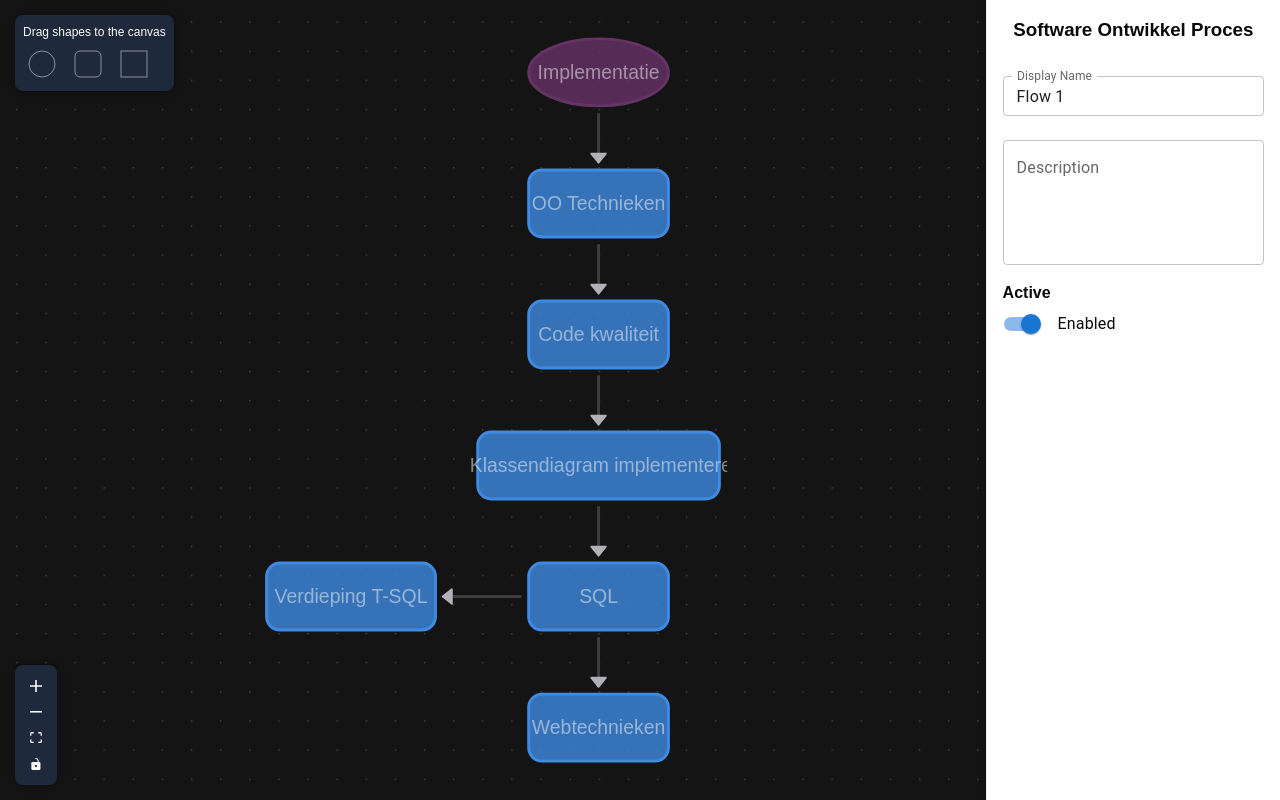
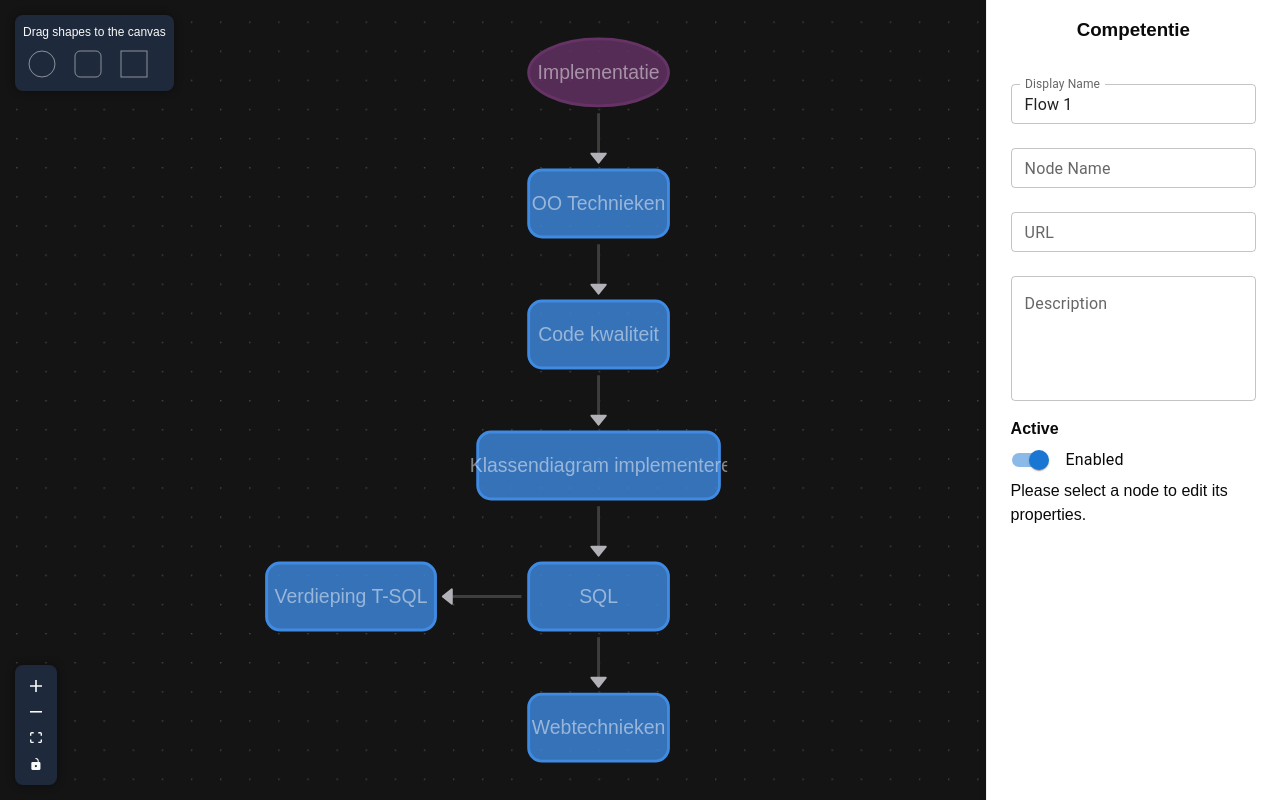
Before and after one commit to Mg-Ozkan/sop, a Next.js app: page /flow/1 in a window 1280 px wide. Built offline with nearby package versions, Linux system fonts and the light colour scheme.

Commit message:
Added the new inputfields and made them changeble.

```diff
--- a/components/portal/flow/FlowDisplay.tsx
+++ b/components/portal/flow/FlowDisplay.tsx
@@ -1,8 +1,21 @@
 "use client";
 
 import React from "react";
+import {
+  ReactFlow,
+  Background,
+  ReactFlowProvider,
+  ConnectionLineType,
+  MarkerType,
+  ConnectionMode,
+  Panel,
+  NodeTypes,
+  DefaultEdgeOptions,
+  Controls,
+  useReactFlow,
+  OnSelectionChangeParams
+} from "@xyflow/react";
 import { DragEvent, DragEventHandler } from "react";
-import { ReactFlow, Background, ReactFlowProvider, ConnectionLineType, MarkerType, ConnectionMode, Panel, NodeTypes, DefaultEdgeOptions, Controls, useReactFlow } from "@xyflow/react";
 import ShapeNodeComponent from "./components/shape-node/page";
 import Sidebar from "./components/sidebar/page";
 import { ShapeNode, ShapeType } from "./components/shape/types/page";
@@ -31,30 +44,55 @@ const proOptions = { account: "paid-pro", hideAttribution: true };
 
 export const FlowDisplay: React.FC<FlowDisplayProps> = ({ definition, onBack }) => {
   const [selectedDefinition, setSelectedDefinition] = React.useState<FlowDefinition | null>(definition);
+  const [selectedNode, setSelectedNode] = React.useState<ShapeNode | null>(null);
   const { screenToFlowPosition, setNodes } = useReactFlow<ShapeNode>();
-  const [selectedNode, setSelectedNode] = React.useState<ShapeNode | null>(null);
 
-  const onNodeClick = React.useCallback((event: React.MouseEvent, node: ShapeNode) => {
-    setSelectedNode(node);
-  }, []);
+  const onSelectionChange = React.useCallback(
+    (params: OnSelectionChangeParams) => {
+      if (params.nodes && params.nodes.length > 0) {
+        setSelectedNode(params.nodes[0] as ShapeNode);
+      } else {
+        setSelectedNode(null);
+      }
+    },
+    [setSelectedNode]
+  );
 
   const onDefinitionUpdate = React.useCallback((newDefinitionData: Partial<FlowDefinition>) => {
     setSelectedDefinition((prev) => prev ? { ...prev, ...newDefinitionData } : null);
-  }, []);
+  }, [setSelectedDefinition]);
 
-  const onNodeUpdate = React.useCallback((nodeId: string, data: any) => {
+  const onNodeUpdate = React.useCallback(
+    (nodeId: string, data: any) => {
       setNodes((nodes) =>
         nodes.map((node) =>
-        node.id === nodeId ? {
+          node.id === nodeId
+            ? {
                 ...node,
                 data: {
                   ...node.data,
-            ...data
+                  ...data,
+                },
               }
-        } : node
+            : node
         )
       );
-  }, [setNodes]);
+
+      // Update selectedNode if it's the one being updated
+      setSelectedNode((prevSelectedNode) =>
+        prevSelectedNode && prevSelectedNode.id === nodeId
+          ? {
+              ...prevSelectedNode,
+              data: {
+                ...prevSelectedNode.data,
+                ...data,
+              },
+            }
+          : prevSelectedNode
+      );
+    },
+    [setNodes, setSelectedNode]
+  );
 
   const onDragOver = (evt: DragEvent<HTMLDivElement>) => {
     evt.preventDefault();
@@ -79,6 +117,9 @@ export const FlowDisplay: React.FC<FlowDisplayProps> = ({ definition, onBack })
         type,
         color: "#3F8AE2",
         name: type,
+        description: "Description",
+        url: "https://www.fontys.nl",
+        isActive: true,
       },
       selected: false,
     };
@@ -113,7 +154,7 @@ export const FlowDisplay: React.FC<FlowDisplayProps> = ({ definition, onBack })
             snapGrid={[10, 10]}
             onDragOver={onDragOver}
             zoomOnDoubleClick={false}
-            onNodeClick={onNodeClick}
+            onSelectionChange={onSelectionChange}
           >
             <Background />
             <Panel position="top-left">
--- a/components/portal/flow/components/shape/types/page.tsx
+++ b/components/portal/flow/components/shape/types/page.tsx
@@ -25,5 +25,7 @@ export type ShapeNode = Node<{
   type: ShapeType;
   color: string;
   name: string;
-  isActive?: boolean;
+  description: string;
+  url: string;
+  isActive: boolean;
 }>;
--- a/components/portal/flow/components/sidebar/builderMenu.tsx
+++ b/components/portal/flow/components/sidebar/builderMenu.tsx
@@ -26,6 +26,30 @@ export default function BuilderMenu({ definition, selectedNode, onDefinitionUpda
     }
   };
 
+const onNodeNameChange = (event: React.ChangeEvent<HTMLInputElement>) => {
+  if (selectedNode && onNodeUpdate) {
+    onNodeUpdate(selectedNode.id, {
+      name: event.target.value,
+    });
+  }
+};
+
+const onNodeURLChange = (event: React.ChangeEvent<HTMLInputElement>) => {
+  if (selectedNode && onNodeUpdate) {
+    onNodeUpdate(selectedNode.id, {
+      url: event.target.value,
+    });
+  }
+};
+
+const onNodeDescriptionChange = (event: React.ChangeEvent<{ value: unknown }>) => {
+  if (selectedNode && onNodeUpdate) {
+    onNodeUpdate(selectedNode.id, {
+      description: event.target.value,
+    });
+  }
+};
+
   const onEnabledToggle = (event: React.ChangeEvent<HTMLInputElement>) => {
     if (definition && onDefinitionUpdate) {
       onDefinitionUpdate({
@@ -37,8 +61,8 @@ export default function BuilderMenu({ definition, selectedNode, onDefinitionUpda
 
   return (
     <div className="buildermenu">
-      <h3>Software Ontwikkel Proces</h3>
-      <Box sx={{ p: 2 }}>
+      <h3>Competentie</h3>
+      <Box sx={{ p: 3 }}>
       <TextField
         fullWidth
         label="Display Name"
@@ -51,10 +75,31 @@ export default function BuilderMenu({ definition, selectedNode, onDefinitionUpda
 
       <TextField
         fullWidth
+        label="Node Name"
+        value={selectedNode?.data.name || ''}
+        onChange={onNodeNameChange}
+        margin="normal"
+        variant="outlined"
+        size="small"
+      />
+
+      <TextField
+        fullWidth
+        label="URL"
+        value={selectedNode?.data.url || ''}
+        onChange={onNodeURLChange}
+        margin="normal"
+        variant="outlined"
+        size="small"
+      />
+
+      <TextField
+        fullWidth
         label="Description"
         multiline
         rows={4}
-        value={selectedNode?.data.name || ''}
+        value={selectedNode?.data.description || ''}
+        onChange={onNodeDescriptionChange}
         margin="normal"
         variant="outlined"
       />
@@ -70,6 +115,10 @@ export default function BuilderMenu({ definition, selectedNode, onDefinitionUpda
           />
         }
       />
+      {!selectedNode ?  (
+        // Message or placeholder when no node is selected
+        <div>Please select a node to edit its properties.</div>
+      ) : null}
       </Box>
     </div>
   );
--- a/components/portal/flow/initial-elements.ts
+++ b/components/portal/flow/initial-elements.ts
@@ -12,6 +12,9 @@ export const defaultNodes: ShapeNode[] = [
       type: "circle",
       color: "#663366",
       name: "Implementatie",
+      description: "Application implementation process",
+      url: "https://www.fontys.nl/implementation",
+      isActive: true,
     },
     selected: false,
   },
@@ -24,6 +27,9 @@ export const defaultNodes: ShapeNode[] = [
       type: "round-rectangle",
       color: "#3F8AE2",
       name: "OO Technieken",
+      description: "Techniques for object-oriented programming",
+      url: "https://www.fontys.nl/oo-techniques",
+      isActive: true,
     },
     selected: false,
   },
@@ -36,6 +42,9 @@ export const defaultNodes: ShapeNode[] = [
       type: "round-rectangle",
       color: "#3F8AE2",
       name: "Code kwaliteit",
+      description: "Ensuring high code quality standards",
+      url: "https://www.fontys.nl/code-quality",
+      isActive: true,
     },
     selected: false,
   },
@@ -48,6 +57,9 @@ export const defaultNodes: ShapeNode[] = [
       type: "round-rectangle",
       color: "#3F8AE2",
       name: "Klassendiagram implementeren",
+      description: "Implementing class diagrams",
+      url: "https://www.fontys.nl/class-diagrams",
+      isActive: true,
     },
     selected: false,
   },
@@ -60,6 +72,9 @@ export const defaultNodes: ShapeNode[] = [
       type: "round-rectangle",
       color: "#3F8AE2",
       name: "SQL",
+      description: "Basics of Structured Query Language",
+      url: "https://www.fontys.nl/sql-basics",
+      isActive: true,
     },
     selected: false,
   },
@@ -72,6 +87,9 @@ export const defaultNodes: ShapeNode[] = [
       type: "round-rectangle",
       color: "#3F8AE2",
       name: "Verdieping T-SQL",
+      description: "Advanced techniques in T-SQL",
+      url: "https://www.fontys.nl/advanced-tsql",
+      isActive: true,
     },
     selected: false,
   },
@@ -84,6 +102,9 @@ export const defaultNodes: ShapeNode[] = [
       type: "round-rectangle",
       color: "#3F8AE2",
       name: "Webtechnieken",
+      description: "Technologies for web development",
+      url: "https://www.fontys.nl/web-technologies",
+      isActive: true,
     },
     selected: false,
   },
```
Lines whose indentation alone changed are shown as unchanged.
